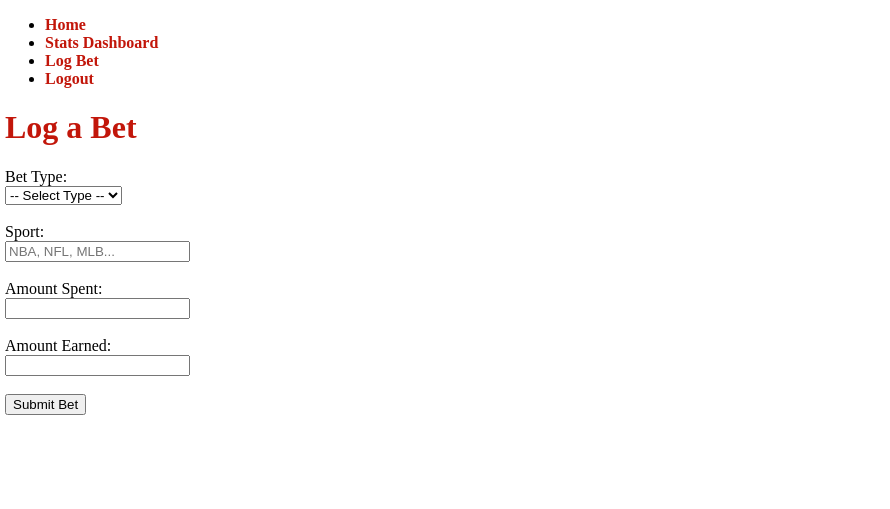
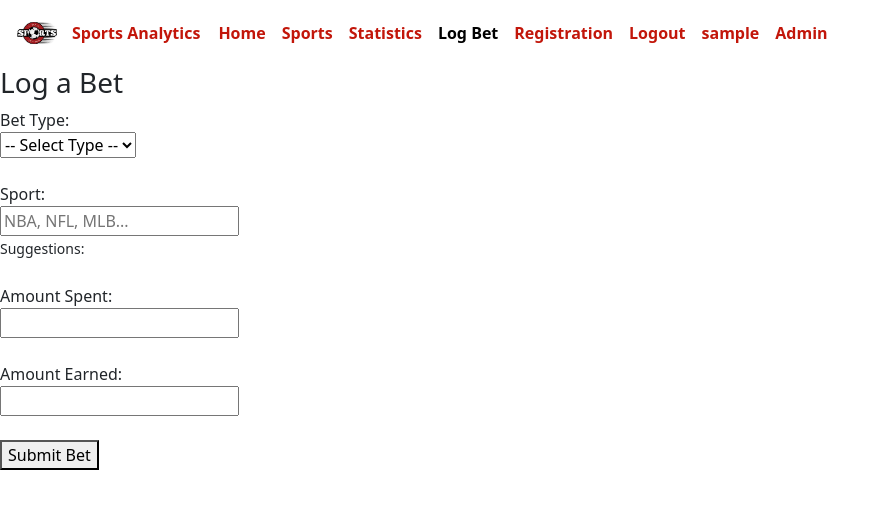
Before and after one commit to CadenChau0/SI350Website, a PHP site: page /log_bet.php in a window 1280 px wide. Shown: the top 509 px of the page, without its empty margins (0-890 px from the left). Run offline with PHP 8.4, Linux system fonts and the light colour scheme; the visitor is signed in with stand-in values (Sample User, id 1).

Commit message:
Update log_bet.php

```diff
--- a/log_bet.php
+++ b/log_bet.php
@@ -6,6 +6,9 @@ if (!isset($_SESSION['user_id'])) {
 }
 
 require_once "db.php";  // use your main DB connection file
+
+$username = $_SESSION['username'] ?? null;
+$is_admin = $_SESSION['is_admin'] ?? 0;
 
 $message = ""; // Status message
 
@@ -49,21 +52,73 @@ if ($_SERVER["REQUEST_METHOD"] === "POST") {
 <head>
     <meta charset="UTF-8">
     <title>Log Bet</title>
-    <link rel="stylesheet" href="styles.css">
+    <link rel="stylesheet" href="styles.css" />
+    <link href="https://cdn.jsdelivr.net/npm/bootstrap@5.3.2/dist/css/bootstrap.min.css" rel="stylesheet">
+    <script src="https://cdn.jsdelivr.net/npm/bootstrap@5.3.2/dist/js/bootstrap.bundle.min.js"></script>
 </head>
 <body>
 
-<!-- NAV BAR -->
-<nav>
-    <ul>
-        <li><a href="index.php">Home</a></li>
-        <li><a href="stat_dashboard.php">Stats Dashboard</a></li>
-        <li><a href="log_bet.php">Log Bet</a></li>
-        <li><a href="logout.php">Logout</a></li>
-    </ul>
+<nav class="navbar navbar-expand-lg">
+    <div class="container-fluid">
+        <img class="img1" title="bettinglogo" src="sportsbetting.jpg" />
+        <a class="navbar" href="index.php">Sports Analytics</a>
+
+        <button class="navbar-toggler" type="button" data-bs-toggle="collapse"
+                data-bs-target="#nav" aria-controls="nav" aria-expanded="false"
+                aria-label="Toggle navigation">
+            <span class="navbar-toggler-icon"></span>
+        </button>
+
+        <div class="collapse navbar-collapse" id="nav">
+            <ul class="navbar-nav mb-lg-0">
+
+                <li class="nav-item">
+                    <a class="nav-link" href="index.php">Home</a>
+                </li>
+
+                <li class="nav-item">
+                    <a class="nav-link" href="sports.php">Sports</a>
+                </li>
+
+                <li class="nav-item">
+                    <a class="nav-link" href="stat_dashboard.php">Statistics</a>
+                </li>
+
+                <li class="nav-item">
+                    <a class="nav-link active" aria-current="page" href="log_bet.php">Log Bet</a>
+                </li>
+
+                <li class="nav-item">
+                    <a class="nav-link" href="registration.html">Registration</a>
+                </li>
+
+                <?php if (!$username): ?>
+                    <li class="nav-item">
+                        <a class="nav-link" href="login.php">Login</a>
+                    </li>
+                <?php else: ?>
+                    <li class="nav-item">
+                        <a class="nav-link" href="logout.php">Logout</a>
+                    </li>
+                    <li class="nav-item">
+                        <a class="nav-link" href="stat_dashboard.php">
+                            <?= htmlspecialchars($username) ?>
+                        </a>
+                    </li>
+                <?php endif; ?>
+
+                <?php if ($is_admin == 1): ?>
+                    <li class="nav-item">
+                        <a class="nav-link" href="admin.php">Admin</a>
+                    </li>
+                <?php endif; ?>
+
+            </ul>
+        </div>
+    </div>
 </nav>
 
-<h1>Log a Bet</h1>
+<h3>Log a Bet</h3>
 
 <?= $message ?>
 
@@ -79,7 +134,9 @@ if ($_SERVER["REQUEST_METHOD"] === "POST") {
     </select><br><br>
 
     <label>Sport:</label><br>
-    <input type="text" name="sport" placeholder="NBA, NFL, MLB..." required><br><br>
+    <input type="text" id="sport" name="sport" placeholder="NBA, NFL, MLB..."
+        onkeyup="showSportHint()" autocomplete="off" required><br>
+    <small>Suggestions: <span id="sportHint"></span></small><br><br>
 
     <label>Amount Spent:</label><br>
     <input type="number" step="0.01" name="amount_spent" required><br><br>
@@ -90,5 +147,35 @@ if ($_SERVER["REQUEST_METHOD"] === "POST") {
     <button type="submit">Submit Bet</button>
 </form>
 
+<script>
+    function showSportHint() {
+
+
+        const input = document.getElementById("sport").value;
+
+
+
+        if (input.length === 0) {
+            document.getElementById("sportHint").innerHTML = "";
+            return;
+        }
+
+
+
+        const xhttp = new XMLHttpRequest();
+
+
+        xhttp.onload = function () {
+            document.getElementById("sportHint").innerHTML = this.responseText;
+        };
+
+
+
+        xhttp.open("GET", "get_sports.php?q=" + encodeURIComponent(input));
+        xhttp.send();
+    }
+</script>
+
+
 </body>
 </html>
```
